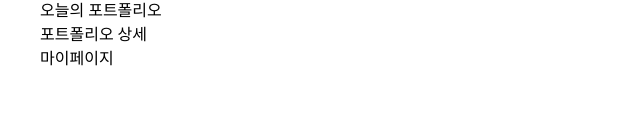
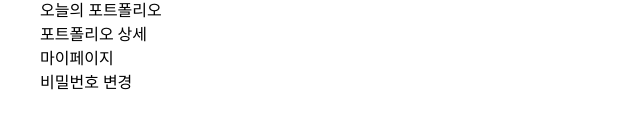
Before and after one commit to 9weeks-app-web/Team-7, a React (Vite) app: page / in a window 1280 px wide. Shown: the part 169-300 px from the top of the page, without its empty margins (0-640 px from the left). Built offline with nearby package versions, Linux system fonts and the light colour scheme; a web font is replaced by a local one.

Commit message:
Feat: 비밀번호 변경페이지 라우팅 추가

```diff
--- a/src/App.tsx
+++ b/src/App.tsx
@@ -7,6 +7,7 @@ import Layout from "./components/layout/Layout";
 import NotFound from "./pages/NotFound";
 import Auth from "./pages/Auth";
 import Signup from "./pages/Signup";
+import ChangePassword from "./pages/ChangePassword";
 
 const App = (): JSX.Element => {
   const isAuthenticated = useSelector(
@@ -60,6 +61,7 @@ const App = (): JSX.Element => {
           <Route path="saved-posts" element={<div>saved-posts</div>} />
           <Route path="posts" element={<div>posts</div>} />
           <Route path="delete" element={<div>delete</div>} />
+          <Route path="change-password" element={<ChangePassword />} />
         </Route>
       </Route>
       <Route path="*" element={<NotFound />} />
--- a/src/pages/Home.tsx
+++ b/src/pages/Home.tsx
@@ -14,6 +14,7 @@ const Home = (): JSX.Element => {
         <Link to="portfolio/today">오늘의 포트폴리오</Link>
         <Link to="portfolio/:id">포트폴리오 상세</Link>
         <Link to="mypage">마이페이지</Link>
+        <Link to="mypage/change-password">비밀번호 변경</Link>
       </div>
     </div>
   );
```
